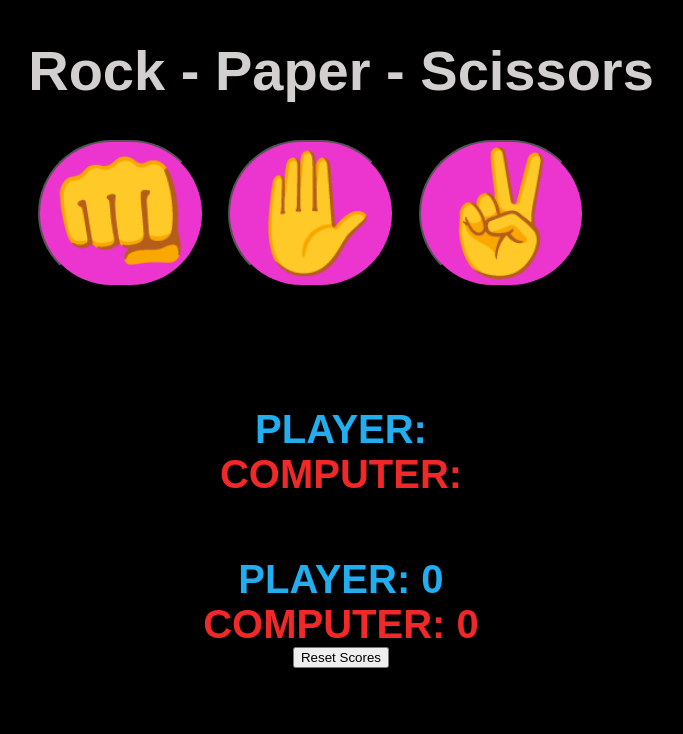
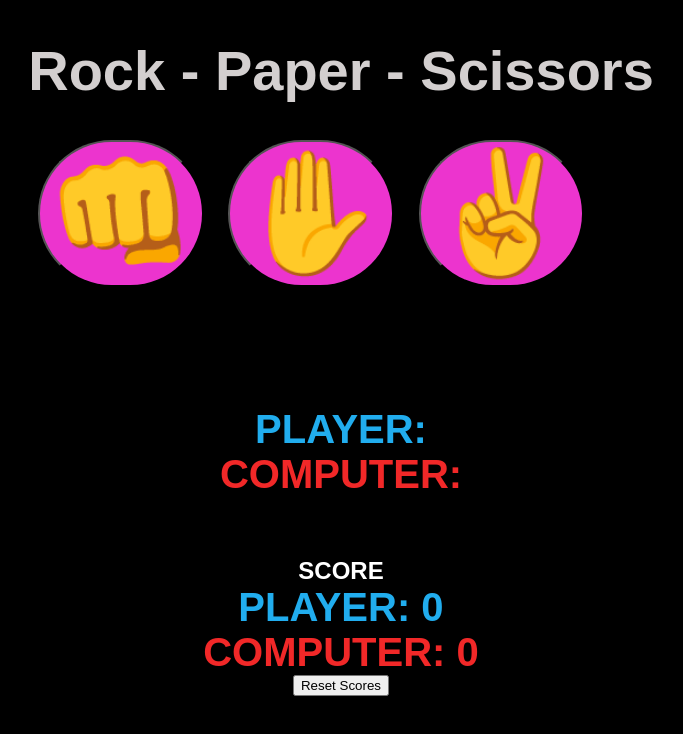
Before and after one commit to Tpaulson7/Web_Dev_Journey, a plain HTML site: page Rock_Paper_Scissors/main.html in a window 1280 px wide. Shown: the whole page, without its empty margins (299-982 px from the left). Drawn offline with Linux system fonts and the light colour scheme.

Commit message:
Stlying change

```diff
--- a/Rock_Paper_Scissors/main.html
+++ b/Rock_Paper_Scissors/main.html
@@ -18,6 +18,8 @@
         <div id="computerDisplay">COMPUTER: </div>
         <div id="resultDisplay"></div>
 
+        <div id="score">SCORE</div>
+
         <div id="counterDisplay">PLAYER: 0</div>
         <div id="lossDisplay">COMPUTER: 0</div>
 
--- a/Rock_Paper_Scissors/styles.css
+++ b/Rock_Paper_Scissors/styles.css
@@ -42,8 +42,12 @@ h1 {
     color: white;
 }
 
-
 #computerDisplay, #lossDisplay {
     font-size: 2.5rem;
     color: rgb(241, 40, 40);
 }
+
+#score {
+    font-size: 1.5rem;
+    color: white;
+}
```
